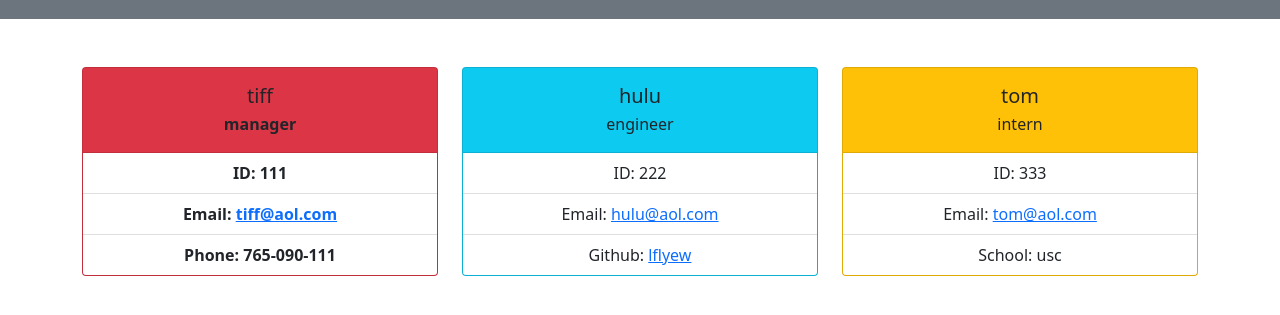
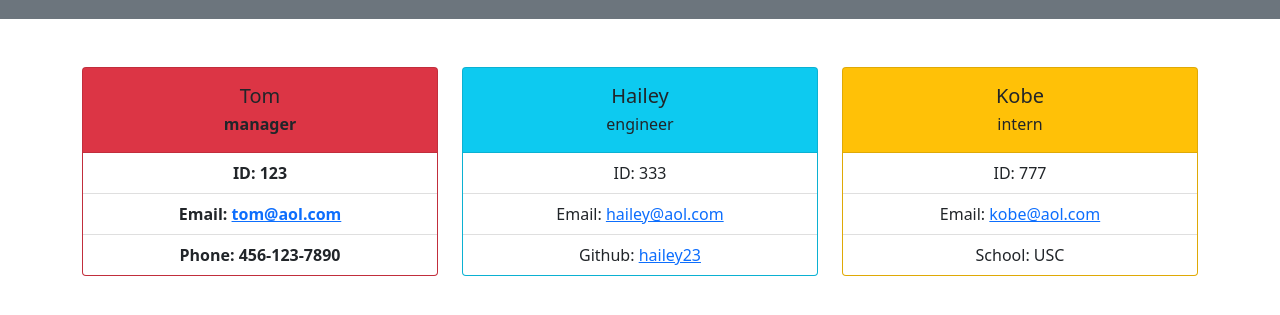
Before and after one commit to lflyew/Team-Profile-Generator, a website: page dist/index.html in a window 1280 px wide. Shown: the part 69-384 px from the top of the page. Drawn offline with nearby package versions, Linux system fonts and the light colour scheme.

```diff
--- a/dist/index.html
+++ b/dist/index.html
@@ -19,39 +19,39 @@
     <div class="col">
         <div class="card bg-danger text-dark text-center fw-bold h-100">
         <div class="card-body">
-        <h5 class="card-title">tiff</h5>
+        <h5 class="card-title">Tom</h5>
         <p class="card-text card-subtitle fw-bold">manager</p>
         </div>
         <ul class="list-group list-group-flush card-text text-primary">
-        <li class="list-group-item">ID: 111</li>
-        <li class="list-group-item">Email: <a href = "mailto: tiff@aol.com">tiff@aol.com</a></li>
-        <li class="list-group-item">Phone: 765-090-111</li>
+        <li class="list-group-item">ID: 123</li>
+        <li class="list-group-item">Email: <a href = "mailto: tom@aol.com">tom@aol.com</a></li>
+        <li class="list-group-item">Phone: 456-123-7890</li>
         </ul>
         </div>
         </div>
 <div class="col">
             <div class="card bg-info text-dark text-center h-100">
         <div class="card-body">
-        <h5 class="card-title">hulu</h5>
+        <h5 class="card-title">Hailey</h5>
         <p class="card-text card-subtitle">engineer</p>
         </div>
         <ul class="list-group list-group-flush card-text text-primary">
-        <li class="list-group-item">ID: 222</li>
-        <li class="list-group-item">Email: <a href = "mailto: hulu@aol.com">hulu@aol.com</a></li>
-        <li class="list-group-item">Github: <a href="https://github.com/lflyew"> lflyew</a></li>
+        <li class="list-group-item">ID: 333</li>
+        <li class="list-group-item">Email: <a href = "mailto: hailey@aol.com">hailey@aol.com</a></li>
+        <li class="list-group-item">Github: <a href="https://github.com/hailey23"> hailey23</a></li>
         </ul>
         </div>
         </div>
 <div class="col">
             <div class="card bg-warning text-dark text-center h-100">
         <div class="card-body">
-        <h5 class="card-title">tom</h5>
+        <h5 class="card-title">Kobe</h5>
         <p class="card-text card-subtitle">intern</p>
         </div>
         <ul class="list-group list-group-flush card-text text-primary">
-        <li class="list-group-item">ID: 333</li>
-        <li class="list-group-item">Email: <a href = "mailto: tom@aol.com">tom@aol.com</a></li>
-        <li class="list-group-item">School: usc</li>
+        <li class="list-group-item">ID: 777</li>
+        <li class="list-group-item">Email: <a href = "mailto: kobe@aol.com">kobe@aol.com</a></li>
+        <li class="list-group-item">School: USC</li>
         </ul>
         </div>
         </div>
```
Also changed, not shown: README.md.
